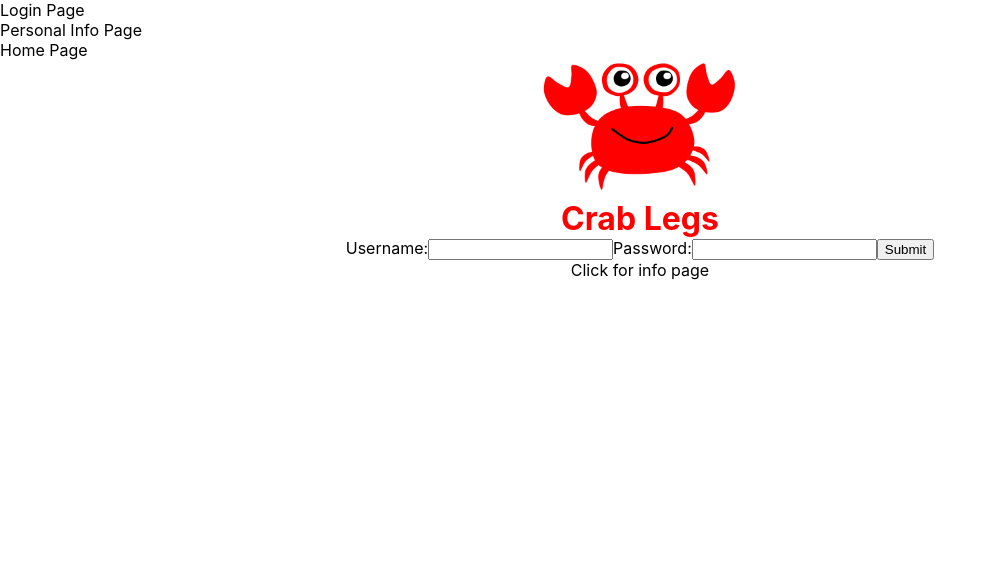
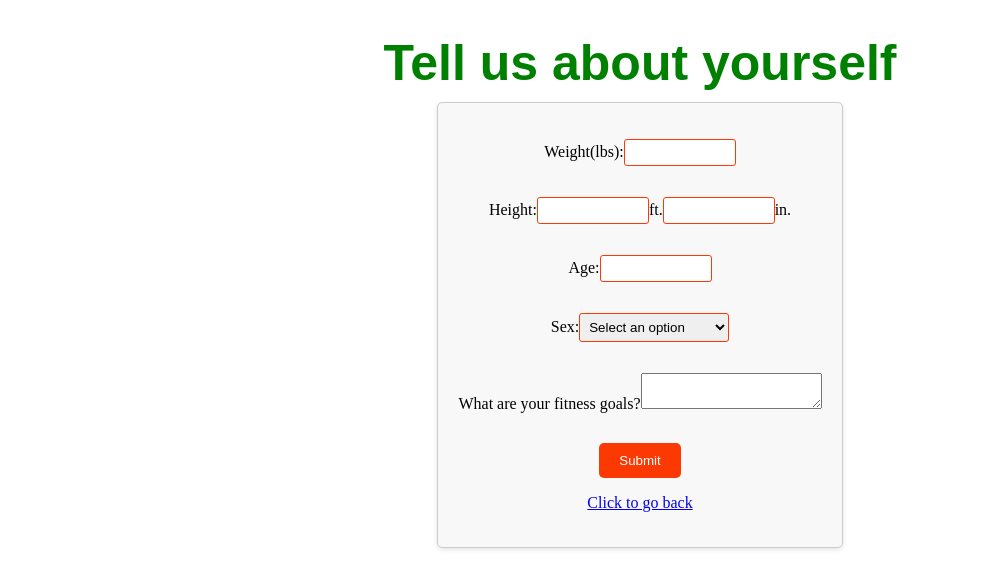
Before and after one commit to jareddj34/crablegs, a Next.js app: page / in a window 1280 px wide. Shown: the top 588 px of the page, without its empty margins (0-996 px from the left). Built offline with nearby package versions, Linux system fonts and the light colour scheme.

Commit message:
deleted unnecessary stuff for new idea

```diff
--- a/components/isValidUsername.jsx
+++ /dev/null
@@ -1,13 +0,0 @@
-export function isValidUsername(username) {
-    const allowedCharacters = /^[a-zA-Z0-9\-_.]+$/;
-
-    if (!allowedCharacters.test(username)) {
-        return false;
-    }
-
-    if (username.length < 3 || username.length > 20) {
-        return false;
-    }
-
-    return true;
-}
--- a/components/login-form.js
+++ /dev/null
@@ -1,38 +0,0 @@
-import { useState } from 'react';
-import { isValidUsername } from './isValidUsername';
-import { useRouter } from 'next/router';
-
-export default function LoginForm() {
-    const [username, setUsername] = useState('');
-    const [password, setPassword] = useState('');
-    const validUser = isValidUsername(username);
-    const validPass = isValidUsername(password);
-    const router = useRouter();
-
-    const handleSubmit = () => {
-        event.preventDefault();
-        if (!validUser) {
-            throw new Error('Username is invalid')
-        }
-        if (!validPass) {
-            throw new Error('Password is invalid')
-        }
-        router.push('/info')
-        console.log(username, password);
-        //create new user object in prisma and put add a username and password to it
-    }
-
-    return (
-        <form onSubmit={handleSubmit}>
-            <label>
-                Username:
-                <input type="text" value={username} onChange={e => setUsername(e.target.value)} />
-            </label>
-            <label>
-                Password:
-                <input type="password" value={password} onChange={e => setPassword(e.target.value)} />
-            </label>
-            <input type="submit" value="Submit" />
-        </form>
-    )
-}
--- a/components/navbar.jsx
+++ /dev/null
@@ -1,29 +0,0 @@
-import Link from 'next/link';
-
-export default function NavBar() {
-    return (
-        <nav>
-            <ul>
-                <li>
-                    {//get rid of this eventually
-                    }
-                    <Link href='/'>Login Page</Link>
-                </li>
-            </ul>
-            <ul>
-                <li>
-                    {
-                        //replace this page eventually with a new one that shows your personal info but as a profile page,
-                        //not the original page where we ask you info
-                    }
-                    <Link href='/info'>Personal Info Page</Link>
-                </li>
-            </ul>
-            <ul>
-                <li>
-                    <Link href='/home'>Home Page</Link>
-                </li>
-            </ul>
-        </nav>
-    )
-}
--- a/pages/_app.js
+++ /dev/null
@@ -1,11 +0,0 @@
-import NavBar from '/components/navbar';
-import '/styles/globals.css';
-
-export default function MyApp({ Component, pageProps }) {
-    return (
-        <div>
-            <NavBar />
-            <Component {...pageProps} />
-        </div>
-    )
-}
--- a/pages/index.js
+++ b/pages/index.js
@@ -1,33 +1,34 @@
+import Link from 'next/link';
 import Head from 'next/head';
-import styles from '../styles/Home.module.css';
-import { useState } from 'react';
-import Image from 'next/image';
-import LoginForm from '/components/login-form';
-import Link from 'next/link';
+import UserInfo from '/components/user-info';
 
-export default function Home() {
+export default function Info() {
+
   return (
+
     <div>
-      {/* For the center styling */}
-      <style jsx>
+
+      <style jsx global>
         {`
-        *{
-          text-align: center;
-        }
-        `}
+                body {
+                    background-color: white;
+                }
+                `}
       </style>
 
+      <Head>
+        <title>User info page</title>
+      </Head>
+      <h1 style={{
+        textAlign: 'center',
+        fontFamily: 'Arial, sans-serif',
+        fontSize: '50px',
+        color: 'green'
+      }}>
+        Tell us about yourself
+      </h1>
 
-      <Image src='/images/crab.png'
-        alt='crablegs'
-        height={200}
-        width={200} />
-      <h1 style={{ color: 'red' }}>
-        Crab Legs
-      </h1>
-      <LoginForm />
-
-      <Link href="/info">Click for info page</Link>
+      <UserInfo />
     </div>
   )
 }
```
Also changed, not shown: pages/home.jsx (deleted, +0 -14 lines), pages/info.js (deleted, +0 -36 lines).
